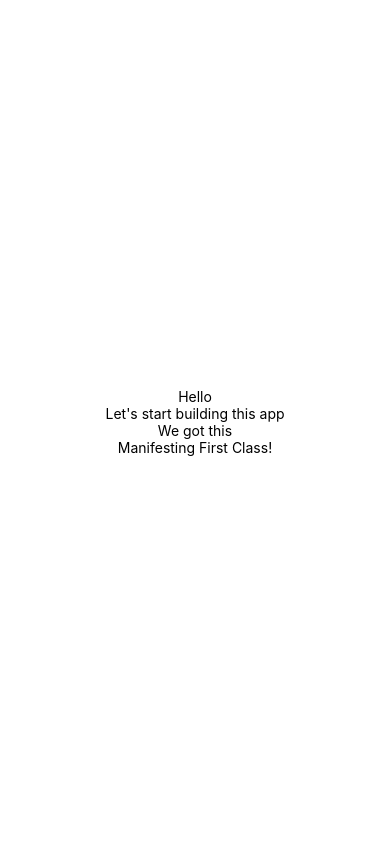
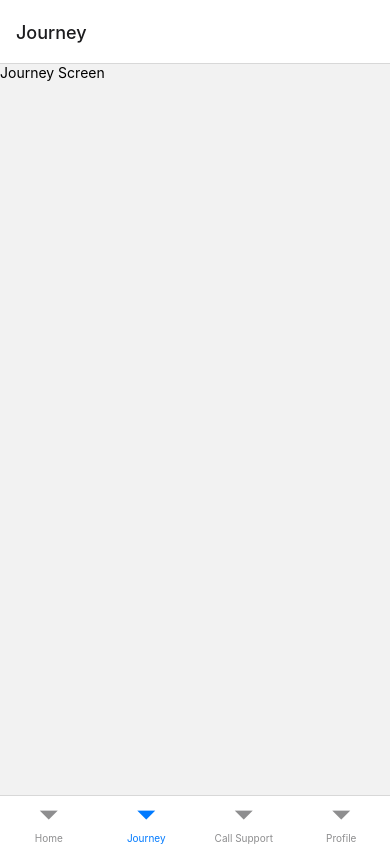
Before and after one commit to camibergs/FinalYearProjectApp, a React Native app: screen /Journey in a window 390 px wide. Built offline with nearby package versions, Linux system fonts and the light colour scheme.

Commit message:
Creating Navigation container

```diff
--- a/App.js
+++ b/App.js
@@ -1,17 +1,17 @@
-import { StatusBar } from 'expo-status-bar';
+import { NavigationContainer } from '@react-navigation/native';
+import { createNativeStackNavigator } from '@react-navigation/native-stack';
 import { StyleSheet, Text, View } from 'react-native';
+import NavigationBottom from './src/components/navigation/NavigationBottom';
+
+const Stack = createNativeStackNavigator();
 
 export default function App() {
+
+
   return (
-    <View style={styles.container}>
-
-      <Text>Hello</Text>
-      <Text>Let's start building this app</Text>
-      <Text>We got this</Text>
-      <Text>Manifesting First Class!</Text>
-      <StatusBar style="auto" />
-
-    </View>
+    <NavigationContainer>
+     <NavigationBottom />
+    </NavigationContainer>
   );
 }
 
--- a/package.json
+++ b/package.json
@@ -9,6 +9,9 @@
     "web": "expo start --web"
   },
   "dependencies": {
+    "@react-navigation/bottom-tabs": "^6.5.11",
+    "@react-navigation/native": "^6.1.9",
+    "@react-navigation/native-stack": "^6.9.17",
     "expo": "~49.0.15",
     "expo-status-bar": "~1.6.0",
     "react": "18.2.0",
--- /dev/null
+++ b/src/components/navigation/NavigationBottom.js
@@ -0,0 +1,35 @@
+import React from 'react';
+import { createBottomTabNavigator } from "@react-navigation/bottom-tabs";
+import HomeScreen from "../screens/HomeScreen";
+import JourneyScreen from "../screens/JourneyScreen";
+import CallSupportScreen from "../screens/CallSupportScreen";
+import ProfileScreen from '../screens/ProfileScreen';
+
+const Tab = createBottomTabNavigator();
+
+const NavigationBottom = () => {
+
+
+  return(
+    <Tab.Navigator
+      screenOptions={{
+        showLabel: false,
+        style: {
+          position: 'absolute',
+          backgroundColor: '#ffffff',
+          borderRadius: 10,
+          height: 90
+        }
+      }}
+    >
+      <Tab.Screen name="Home" component={HomeScreen}/>
+      <Tab.Screen name="Journey" component={JourneyScreen}/>
+      <Tab.Screen name="Call Support" component={CallSupportScreen}/>
+      <Tab.Screen name="Profile" component={ProfileScreen}/>
+
+    </Tab.Navigator>
+
+  );
+}
+
+export default NavigationBottom;
--- /dev/null
+++ b/src/components/screens/CallSupportScreen.js
@@ -0,0 +1,17 @@
+import { StyleSheet, View, Text } from 'react-native';
+
+const CallSupportScreen = () => {
+  // Initialisations --------------------------
+  // State ------------------------------------
+  // Handlers ---------------------------------
+  // View -------------------------------------
+  return (
+    <View>
+      <Text>Call Support Screen</Text>
+    </View>
+  );
+}
+
+const styles = StyleSheet.create({});
+
+export default CallSupportScreen;
--- /dev/null
+++ b/src/components/screens/HomeScreen.js
@@ -0,0 +1,17 @@
+import { StyleSheet, View, Text } from 'react-native';
+
+const HomeScreen = () => {
+  // Initialisations --------------------------
+  // State ------------------------------------
+  // Handlers ---------------------------------
+  // View -------------------------------------
+  return (
+    <View>
+      <Text>Home Screen</Text>
+    </View>
+  );
+}
+
+const styles = StyleSheet.create({});
+
+export default HomeScreen;
--- /dev/null
+++ b/src/components/screens/JourneyScreen.js
@@ -0,0 +1,17 @@
+import { StyleSheet, View, Text } from 'react-native';
+
+const JourneyScreen = () => {
+  // Initialisations --------------------------
+  // State ------------------------------------
+  // Handlers ---------------------------------
+  // View -------------------------------------
+  return (
+    <View>
+      <Text>Journey Screen</Text>
+    </View>
+  );
+}
+
+const styles = StyleSheet.create({});
+
+export default JourneyScreen;
--- /dev/null
+++ b/src/components/screens/ProfileScreen.js
@@ -0,0 +1,17 @@
+import { StyleSheet, View, Text } from 'react-native';
+
+const ProfileScreen = () => {
+  // Initialisations --------------------------
+  // State ------------------------------------
+  // Handlers ---------------------------------
+  // View -------------------------------------
+  return (
+    <View>
+      <Text>Profile Screen</Text>
+    </View>
+  );
+}
+
+const styles = StyleSheet.create({});
+
+export default ProfileScreen;
```
Also changed, not shown: 1 other file (tests, documents, lock files or other folders).
